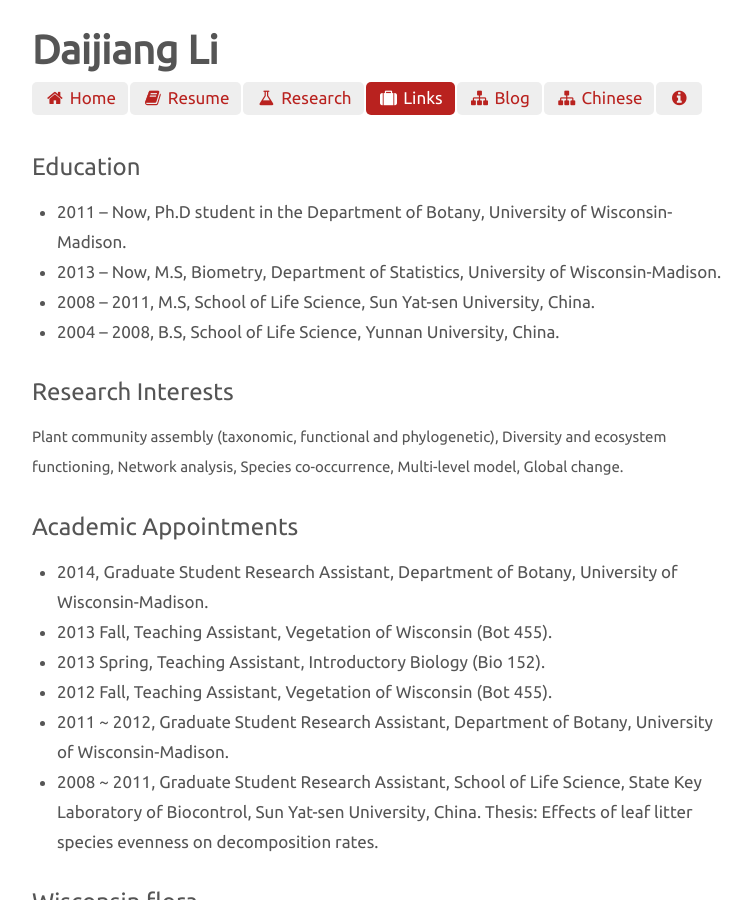
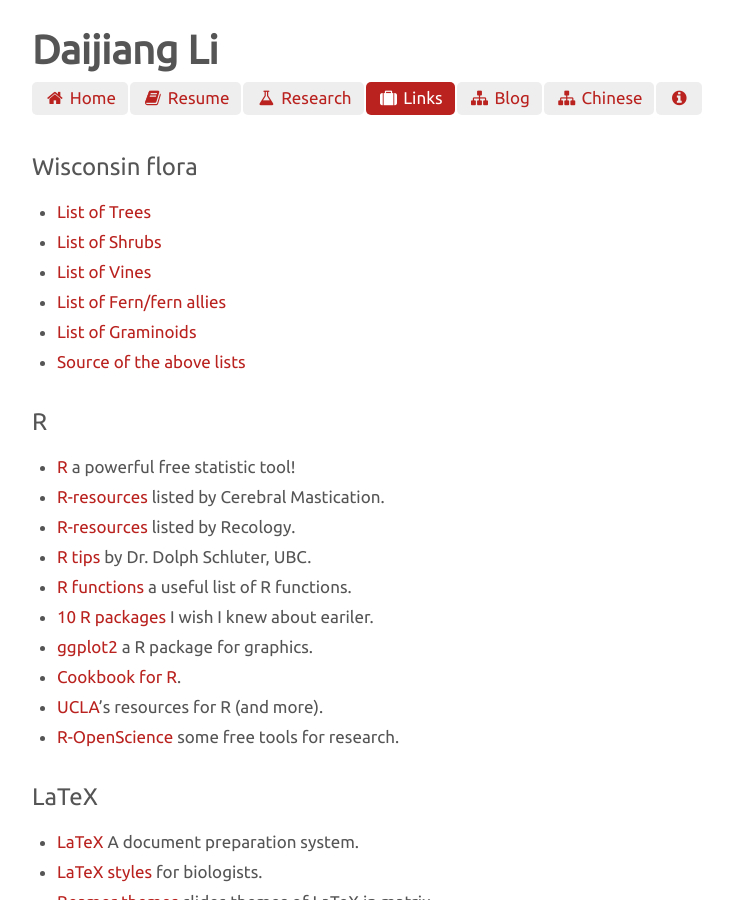
Before and after one commit to daijiang/Old-website, a Jekyll site: the page built from links.md, in a window 1280 px wide and 900 px high. Shown: the whole window, without its empty margins (258-1010 px from the left). Built offline with Jekyll 4.4.1, drawn with Linux system fonts in a browser that asks for light colours; Markdown is read by kramdown in place of the engine named in the settings.

Commit message:
Update links.md

```diff
--- a/links.md
+++ b/links.md
@@ -15,26 +15,6 @@ layout: home
   <li><a href="/cn/"><i class="fa fa-sitemap fa-fw"></i> Chinese</a></li>
   <li><a href="README.html"><i class="fa fa-info-circle fa-fw"></i> </a></li>
 </ul>
-
-## Education
-
-- 2011 -- Now, Ph.D student in the Department of Botany, University of Wisconsin-Madison.
-- 2013 -- Now, M.S, Biometry, Department of Statistics, University of Wisconsin-Madison.
-- 2008 -- 2011, M.S, School of Life Science, Sun Yat-sen University, China.
-- 2004 -- 2008, B.S, School of Life Science, Yunnan University, China.
-
-## Research Interests
-
-Plant community assembly (taxonomic, functional and phylogenetic), Diversity and ecosystem functioning, Network analysis, Species co-occurrence, Multi-level model, Global change.
-
-## Academic Appointments
-
-- 2014, Graduate Student Research Assistant, Department of Botany, University of Wisconsin-Madison.
-- 2013 Fall, Teaching Assistant, Vegetation of Wisconsin (Bot 455).
-- 2013 Spring, Teaching Assistant, Introductory Biology (Bio 152).
-- 2012 Fall, Teaching Assistant, Vegetation of Wisconsin (Bot 455).
-- 2011 ~ 2012, Graduate Student Research Assistant, Department of Botany, University of Wisconsin-Madison.
-- 2008 ~ 2011, Graduate Student Research Assistant, School of Life Science, State Key Laboratory of Biocontrol, Sun Yat-sen University, China. Thesis: Effects of leaf litter species evenness on decomposition rates.
 
 ## Wisconsin flora
 + [List of Trees](http://daijiang.name/pdf/tree.txt)
```
